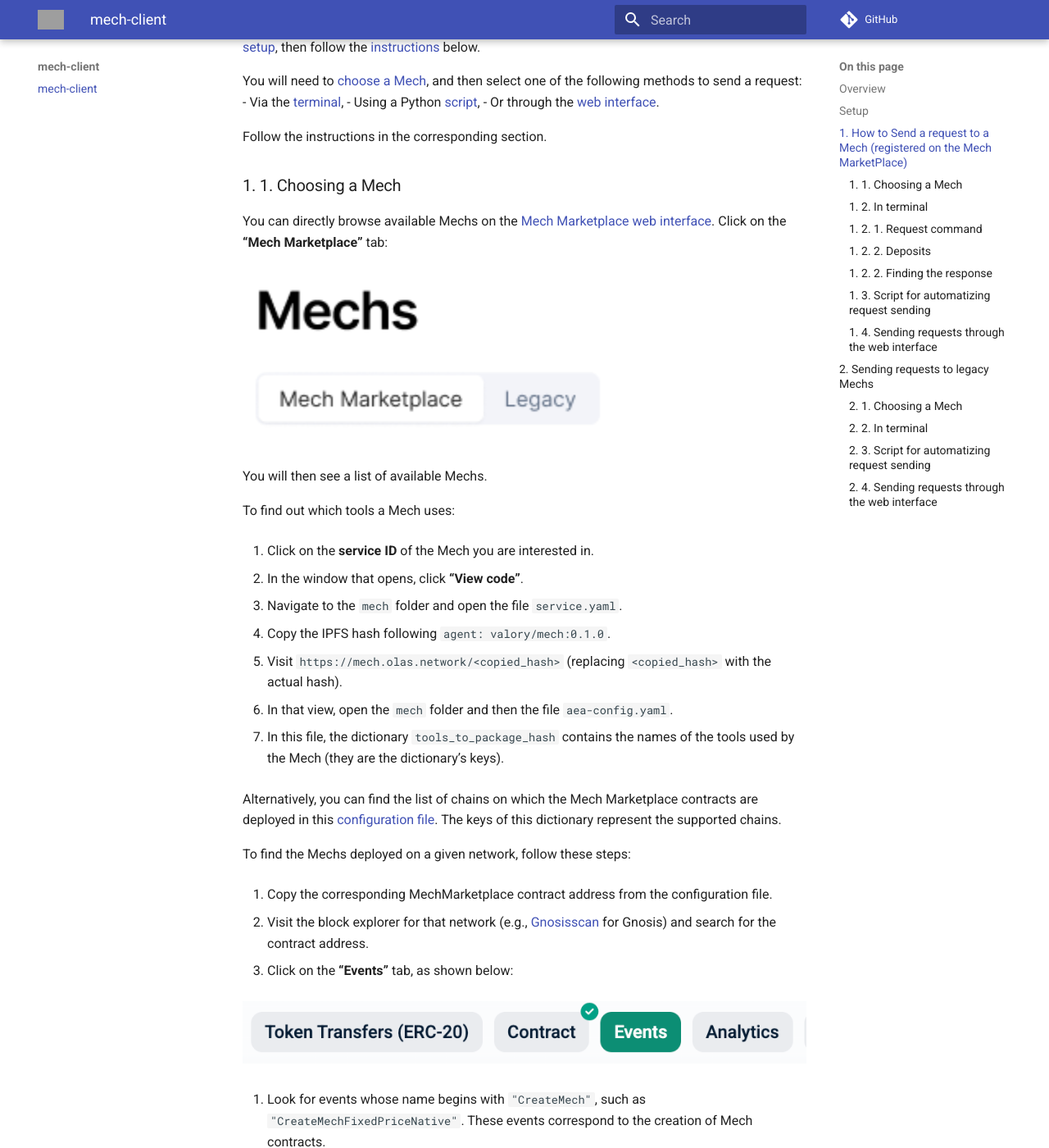
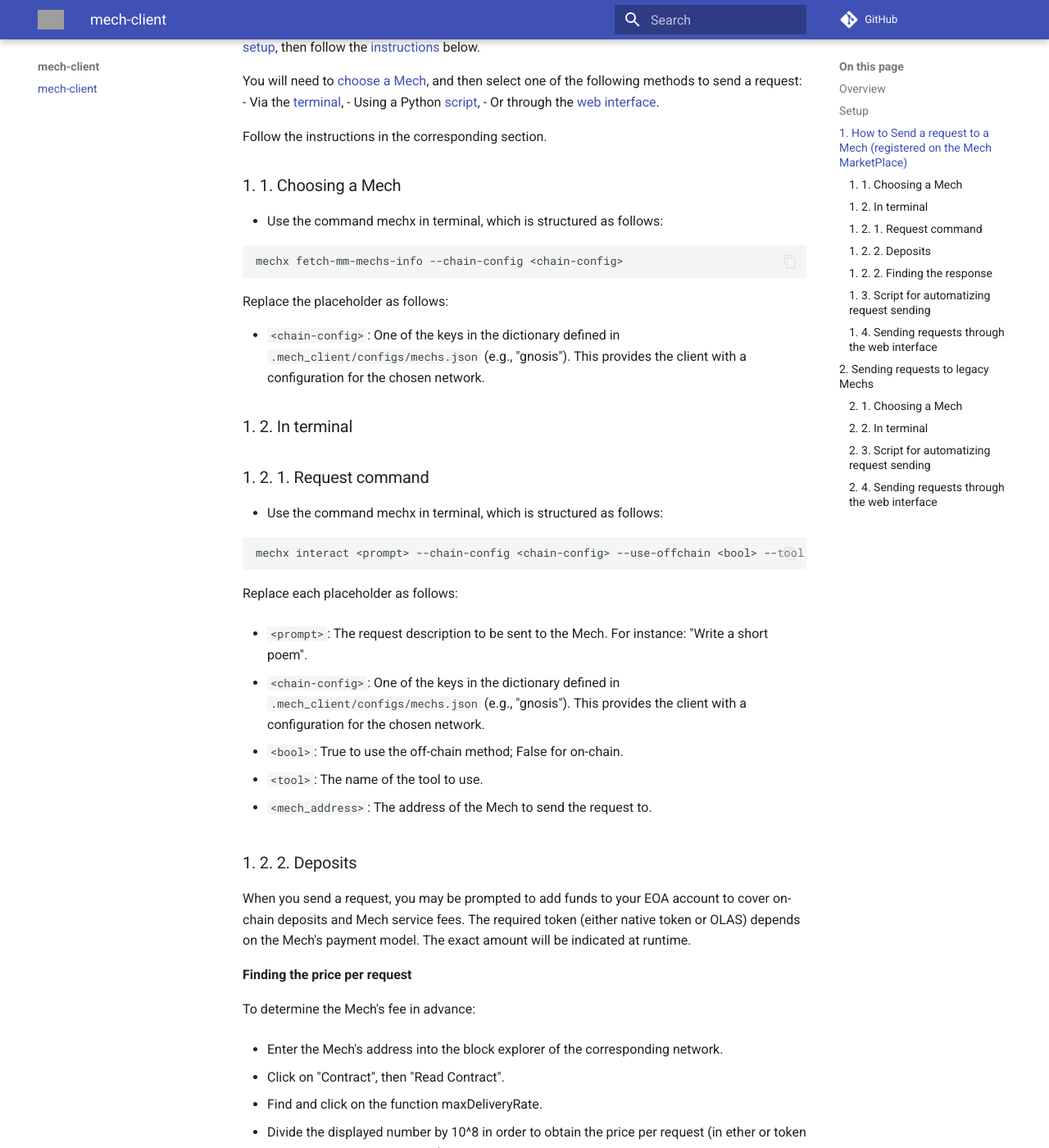
Before and after one commit to valory-xyz/mech-client, an MkDocs documentation site: the page built from docs/index.md, in a window 1280 px wide and 1400 px high, scrolled down 1305 px. Shown: the whole window at 82% size. Built offline with MkDocs 1.6.1 and Material for MkDocs 9.7.7, drawn with Linux system fonts in a browser that asks for light colours; comment, search, counter and statistics services are not loaded; some of the changed text lies outside the part shown; grey boxes are pictures that could not be loaded.

Commit message:
replace choosing mech method with mechx command

````diff
--- a/docs/index.md
+++ b/docs/index.md
@@ -53,46 +53,15 @@
 
 ### 1. 1. Choosing a Mech
 
-You can directly browse available Mechs on the [Mech Marketplace web interface](https://mech.olas.network/). Click on the **“Mech Marketplace”** tab:
+- Use the command mechx in terminal, which is structured as follows:
 
-![alt text](./imgs/legacy_tab.png)
+```bash
+mechx fetch-mm-mechs-info --chain-config <chain-config>
+```
 
-You will then see a list of available Mechs.
+Replace the placeholder as follows:
 
-To find out which tools a Mech uses:
-
-1. Click on the **service ID** of the Mech you are interested in.
-
-2. In the window that opens, click **“View code”**.
-
-3. Navigate to the `mech` folder and open the file `service.yaml`.
-
-4. Copy the IPFS hash following `agent: valory/mech:0.1.0`.
-
-5. Visit `https://mech.olas.network/<copied_hash>` (replacing `<copied_hash>` with the actual hash).
-
-6. In that view, open the `mech` folder and then the file `aea-config.yaml`.
-
-7. In this file, the dictionary `tools_to_package_hash` contains the names of the tools used by the Mech (they are the dictionary’s keys).
-
-Alternatively, you can find the list of chains on which the Mech Marketplace contracts are deployed in this [configuration file](https://github.com/valory-xyz/ai-registry-mech/blob/main/docs/configuration.json). The keys of this dictionary represent the supported chains.
-
-To find the Mechs deployed on a given network, follow these steps:
-
-1. Copy the corresponding MechMarketplace contract address from the configuration file.
-
-2. Visit the block explorer for that network (e.g., [Gnosisscan](https://gnosisscan.io/) for Gnosis) and search for the contract address.
-
-3. Click on the **“Events”** tab, as shown below:
-
-   ![alt text](./imgs/image.png)
-
-4. Look for events whose name begins with `"CreateMech"`, such as `"CreateMechFixedPriceNative"`. These events correspond to the creation of Mech contracts.
-
-5. Click on the name of the event. The address of the newly created Mech contract will be displayed just below the event name, as shown in the example below:
-
-   ![alt text](./imgs/image-1.png)
-
+- `<chain-config>`: One of the keys in the dictionary defined in `.mech_client/configs/mechs.json` (e.g., "gnosis"). This provides the client with a configuration for the chosen network.
 
 ### 1. 2. In terminal
 
````
Also changed, not shown: docs/imgs/image-1.png (deleted), docs/imgs/image.png (deleted), docs/imgs/legacy_tab.png (deleted).
